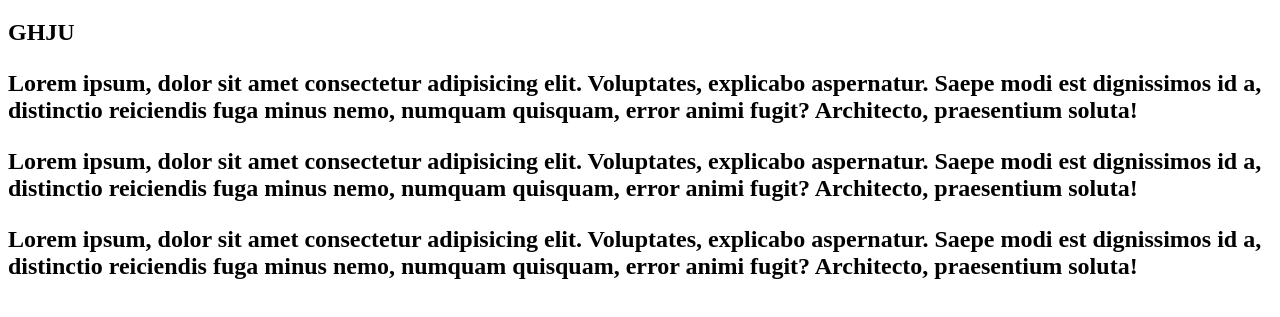
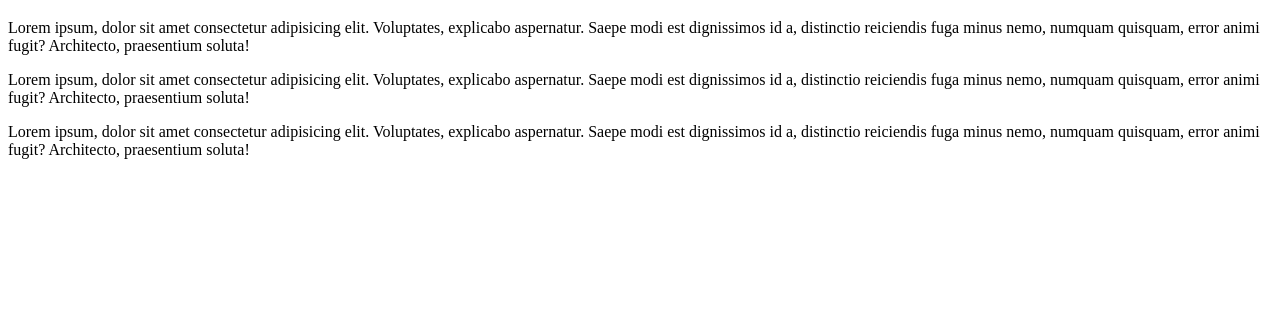
Before and after one commit to aboubakr23/ABOUBAKR-BENHAMZA, a plain HTML site: page index.html in a window 1280 px wide. Shown: the part 61-378 px from the top of the page. Drawn offline with Linux system fonts and the light colour scheme.

Commit message:
Update index.html

```diff
--- a/index.html
+++ b/index.html
@@ -6,7 +6,6 @@
     </head>
     <body>
         <h1>move</h1>
-        <h2>GHJU<h2>
         <p>Lorem ipsum, dolor sit amet consectetur adipisicing elit. Voluptates, explicabo aspernatur. Saepe modi est dignissimos id a, distinctio reiciendis fuga minus nemo, numquam quisquam, error animi fugit? Architecto, praesentium soluta!</p>
         <p>Lorem ipsum, dolor sit amet consectetur adipisicing elit. Voluptates, explicabo aspernatur. Saepe modi est dignissimos id a, distinctio reiciendis fuga minus nemo, numquam quisquam, error animi fugit? Architecto, praesentium soluta!</p>
         <p>Lorem ipsum, dolor sit amet consectetur adipisicing elit. Voluptates, explicabo aspernatur. Saepe modi est dignissimos id a, distinctio reiciendis fuga minus nemo, numquam quisquam, error animi fugit? Architecto, praesentium soluta!</p>
```
